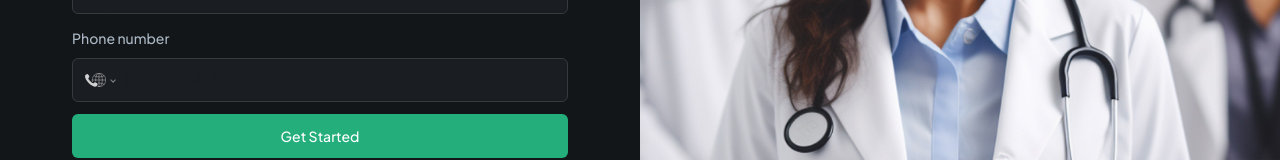
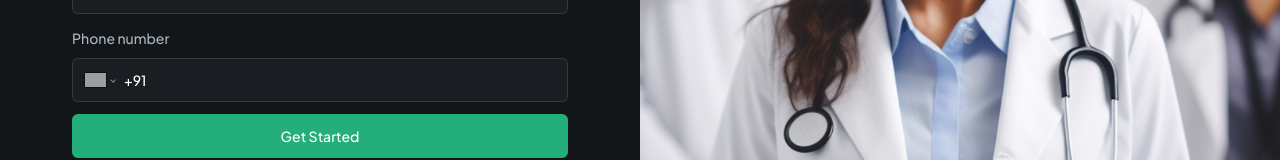
Before and after one commit to gauravraj0510/HealthHuddle, a Next.js app: page / in a window 1280 px wide. Shown: the part 449-609 px from the top of the page. Built offline with nearby package versions, Linux system fonts and the light colour scheme; no server answers; grey boxes are pictures that could not be loaded.

Commit message:
default values

```diff
--- a/components/CustomFormField.tsx
+++ b/components/CustomFormField.tsx
@@ -80,7 +80,7 @@ const RenderInput = ({ field, props }: { field: any; props: CustomProps }) => {
       return (
         <FormControl>
           <PhoneInput
-            defaultCountry="IND"
+            defaultCountry="IN"
             placeholder={props.placeholder}
             international
             withCountryCallingCode
```
